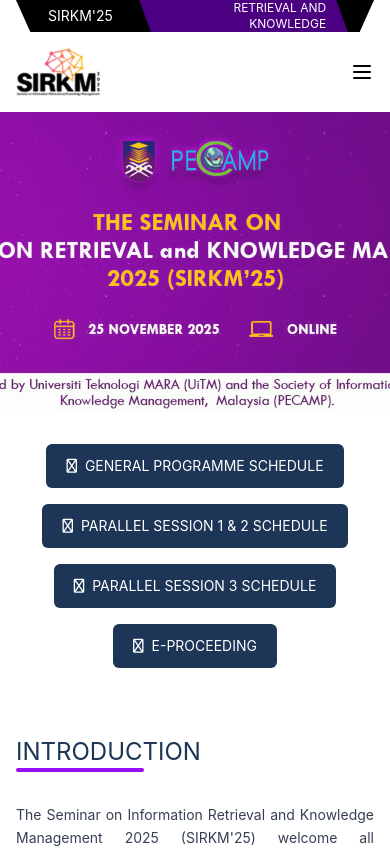
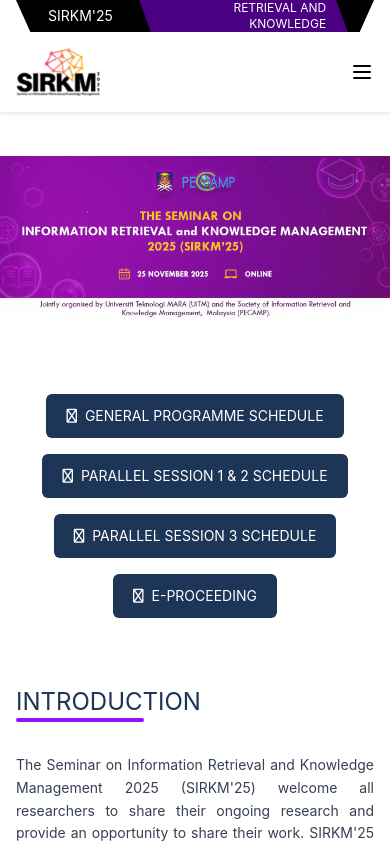
Before and after one commit to zafarshahrin/SIRKM2025, a Vue app: page /home in a window 390 px wide. Shown: the top 848 px of the page. Built offline with nearby package versions, Linux system fonts and the light colour scheme.

Commit message:
latest 500

```diff
--- a/src/components/views/home.vue
+++ b/src/components/views/home.vue
@@ -3,8 +3,9 @@
     <!-- Hero Section -->
     <section
       :style="{ backgroundImage: `url(${heroImg})` }"
-      class="relative bg-cover bg-center flex items-center justify-center
-             h-[300px] sm:h-[350px] md:h-[550px]"
+class="relative bg-contain sm:bg-cover bg-center flex items-center justify-center
+       h-[250px] sm:h-[350px] md:h-[550px] bg-no-repeat"
+
     >
       <!-- Overlay -->
       <div class="absolute inset-0 bg-white/5"></div>
```
